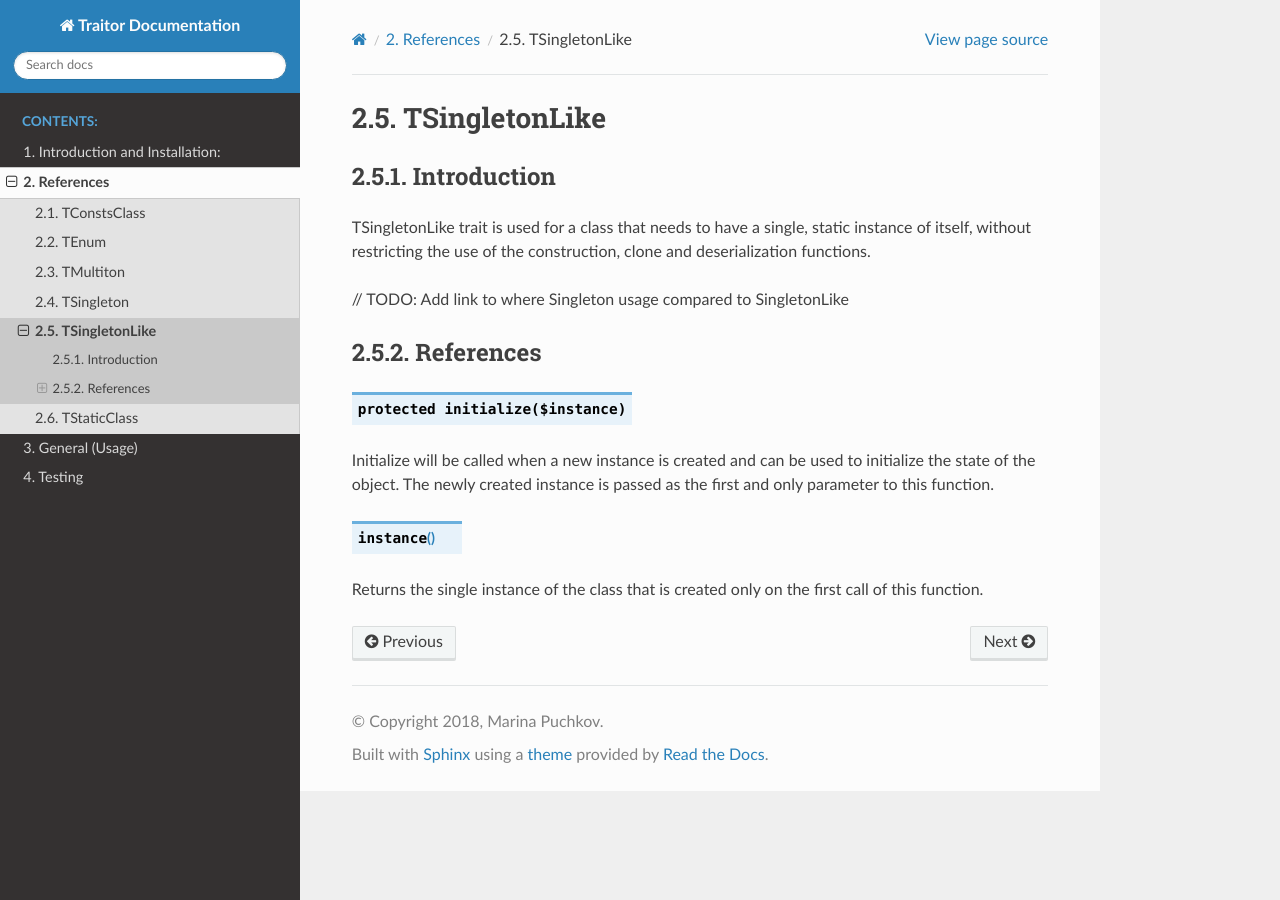
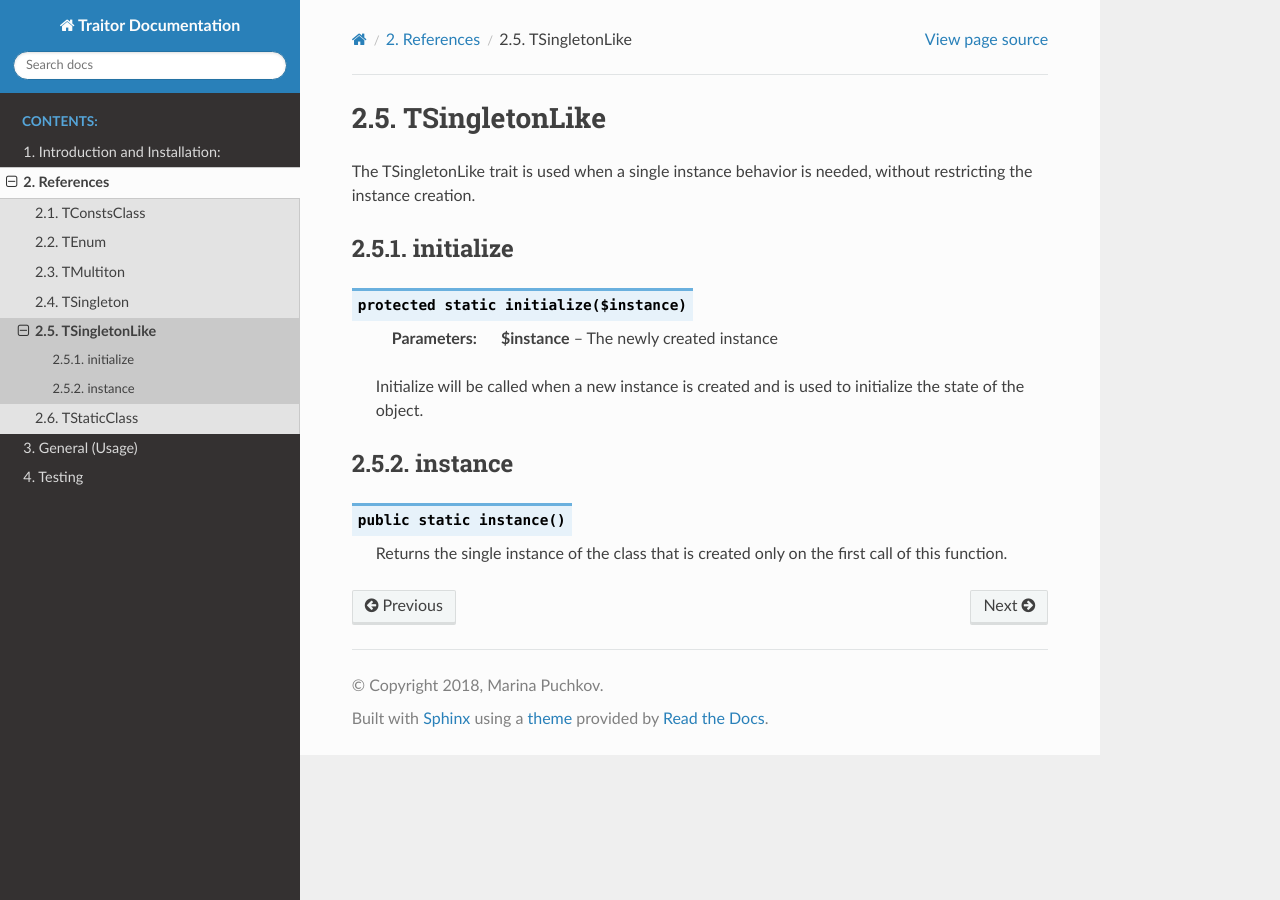
Before and after one commit to unstable-cacao/Traitor, a Sphinx documentation site: the page built from Docs/references/TSingletonLike.rst, in a window 1280 px wide. Built offline with Sphinx 7.4.7 and the Read the Docs theme 2.0.0, drawn with Linux system fonts in a browser that asks for light colours.

Commit message:
Updated docs for TSingleton TSingletonLike TStaticClass

```diff
--- a/Docs/references/TSingletonLike.rst
+++ b/Docs/references/TSingletonLike.rst
@@ -1,25 +1,25 @@
-===============
+***************
 TSingletonLike
-===============
+***************
 
-Introduction
-==============
-
-TSingletonLike trait is used for a class that needs to have a single, static instance of itself,
-without restricting the use of the construction, clone and deserialization functions.
-
-// TODO: Add link to where Singleton usage compared to SingletonLike
+The TSingletonLike trait is used when a single instance behavior is needed, without restricting the instance creation.
 
 
-References
-=============
 
-.. function:: protected initialize($instance)
+initialize
+-----------------
 
-Initialize will be called when a new instance is created and can be used to initialize the state of the object.
-The newly created instance is passed as the first and only parameter to this function.
+.. function:: protected static initialize($instance)
+
+    :param $instance: The newly created instance
+
+    Initialize will be called when a new instance is created and is used to initialize the state of the object.
 
 
-.. function:: instance()
 
-Returns the single instance of the class that is created only on the first call of this function.
+instance
+-----------------
+
+.. function:: public static instance()
+
+    Returns the single instance of the class that is created only on the first call of this function.
```
Also changed, not shown: Docs/references/TSingleton.rst (+12 -7 lines), Docs/references/TStaticClass.rst (+11 -5 lines).
